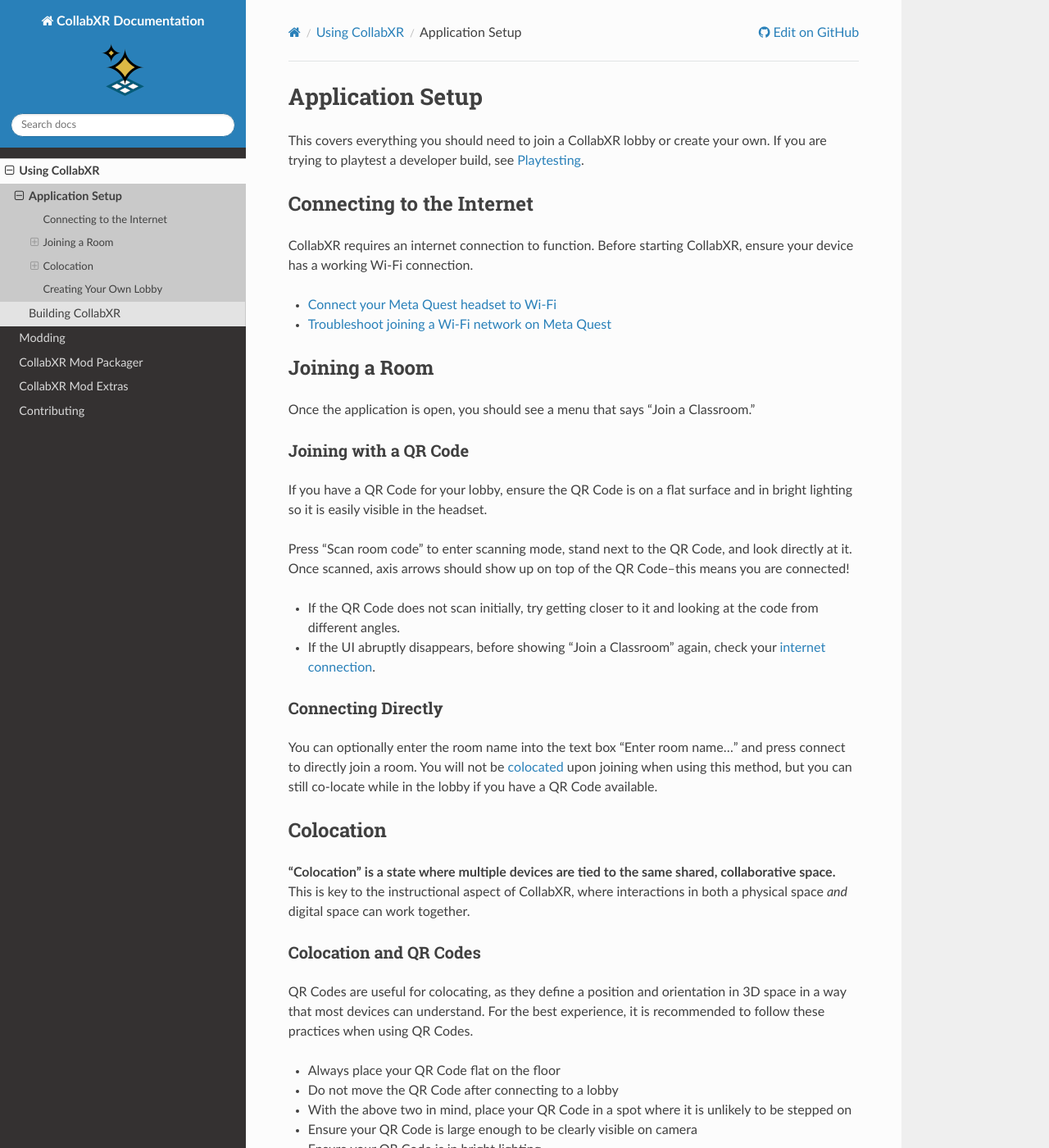
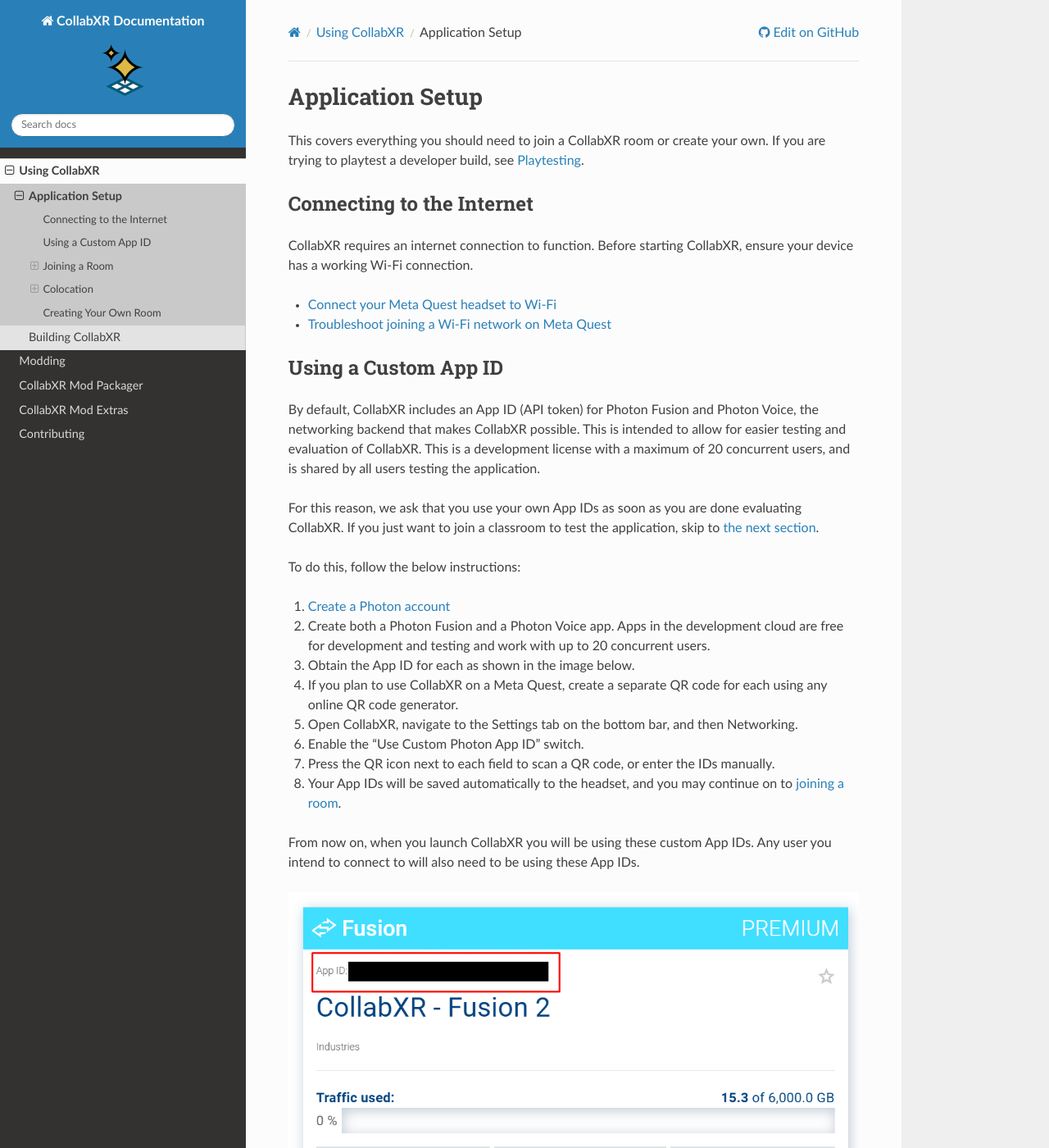
Before and after one commit to Envision-Center/CollabXR-Documentation, a Sphinx documentation site: the page built from docs/source/collab/setup.rst, in a window 1280 px wide and 1400 px high. Shown: the whole window at 82% size. Built offline with Sphinx 7.4.7 and the Read the Docs theme 3.1.0, drawn with Linux system fonts in a browser that asks for light colours; some of the changed text lies outside the part shown.

Commit message:
Photon App ID setup (#18)
* fixed README typo

* added Photon setup instructions

```diff
--- a/README.rst
+++ b/README.rst
@@ -13,7 +13,7 @@
 1.  Create a virtual Python environment: ``python3 -m venv .venv/``
 2. Enter virtual environment: ``source .venv/bin/activate`` (or ``.\.venv\Scripts\activate.bat`` if on Windows)
 3. Install dependencies: ``pip install -r docs/requirements.txt``
-4. Optionally install esbonio language server for Sphnix (preferablly global): ``pip install esobnio``
+4. Optionally install esbonio language server for Sphnix (preferablly global): ``pip install esbonio``
 5. Install Prettier for auto-formatting configs: ``npm i -g prettier``
 6. Setup pre-commit hooks for code cleanliness: ``pre-commit install``
 
--- a/docs/source/collab/setup.rst
+++ b/docs/source/collab/setup.rst
@@ -2,7 +2,7 @@
 Application Setup
 ============================
 
-This covers everything you should need to join a CollabXR lobby or create your own.
+This covers everything you should need to join a CollabXR room or create your own.
 If you are trying to playtest a developer build, see :ref:`Playtesting <section playtesting>`.
 
 .. _section connecting to the internet:
@@ -16,6 +16,32 @@
 - `Connect your Meta Quest headset to Wi-Fi <https://www.meta.com/en-gb/help/quest/1816744325172615/>`_
 - `Troubleshoot joining a Wi-Fi network on Meta Quest <https://www.meta.com/en-gb/help/quest/517103729284781/>`_
 
+.. _section custom app id:
+
+Using a Custom App ID
+----------------------
+
+By default, CollabXR includes an App ID (API token) for Photon Fusion and Photon Voice, the networking backend that makes CollabXR possible. This is intended to allow for easier testing and evaluation of CollabXR. This is a development license with a maximum of 20 concurrent users, and is shared by all users testing the application.
+
+For this reason, we ask that you use your own App IDs as soon as you are done evaluating CollabXR. If you just want to join a classroom to test the application, skip to :ref:`the next section <section joining room>`.
+
+To do this, follow the below instructions:
+
+1. `Create a Photon account <https://www.photonengine.com/>`_
+2. Create both a Photon Fusion and a Photon Voice app. Apps in the development cloud are free for development and testing and work with up to 20 concurrent users.
+3. Obtain the App ID for each as shown in the image below.
+4. If you plan to use CollabXR on a Meta Quest, create a separate QR code for each using any online QR code generator.
+5. Open CollabXR, navigate to the Settings tab on the bottom bar, and then Networking.
+6. Enable the "Use Custom Photon App ID" switch.
+7. Press the QR icon next to each field to scan a QR code, or enter the IDs manually.
+8. Your App IDs will be saved automatically to the headset, and you may continue on to :ref:`joining a room <section joining room>`.
+
+From now on, when you launch CollabXR you will be using these custom App IDs. Any user you intend to connect to will also need to be using these App IDs.
+
+.. image:: /images/photon_fusion_appid.png
+
+.. _section joining room:
+
 Joining a Room
 ----------------------------
 
@@ -24,7 +50,11 @@
 Joining with a QR Code
 ^^^^^^^^^^^^^^^^^^^^^^^^^^^^^^
 
-If you have a QR Code for your lobby, ensure the QR Code is on a flat surface and in bright lighting so it is easily visible in the headset.
+.. note::
+
+	Joining a room without changing your Photon App IDs will place you in a room using the Envision Center's development API keys. This is intended only for testing and evaluating CollabXR. If you are using CollabXR for research, education, or any other production environment we ask that you :ref:`use a custom App ID<section custom app id>`.
+
+If you have a QR Code for your room, ensure the QR Code is on a flat surface and in bright lighting so it is easily visible in the headset.
 
 Press "Scan room code" to enter scanning mode, stand next to the QR Code, and look directly at it.
 Once scanned, axis arrows should show up on top of the QR Code--this means you are connected!
@@ -37,7 +67,7 @@
 
 You can optionally enter the room name into the text box "Enter room name..." and press connect to directly join a room.
 You will not be :ref:`colocated <section colocation>` upon joining when using this method,
-but you can still co-locate while in the lobby if you have a QR Code available.
+but you can still co-locate while in the room if you have a QR Code available.
 
 .. _section colocation:
 
@@ -54,17 +84,17 @@
 For the best experience, it is recommended to follow these practices when using QR Codes.
 
 - Always place your QR Code flat on the floor
-- Do not move the QR Code after connecting to a lobby
+- Do not move the QR Code after connecting to a room
 - With the above two in mind, place your QR Code in a spot where it is unlikely to be stepped on
 - Ensure your QR Code is large enough to be clearly visible on camera
 - Ensure your QR Code is in bright lighting
 
-Colocating while in a Lobby
+Colocating while in a Room
 ^^^^^^^^^^^^^^^^^^^^^^^^^^^^^^^
 
 Devices can sometimes "drift" and lose their colocation due to poor tracking, latency, or the device falling asleep.
 You can tell if a user is not co-located because the "User" tag above their head will be offset or not be visible, and they will not see objects in the same position as you do.
-This can be fixed by re-scanning the QR Code while inside the lobby.
+This can be fixed by re-scanning the QR Code while inside the room.
 
 1. Open the menu using the bottom button on your Quest controller
 2. On the bottom bar, select the "Colocate" tab with the QR Code icon
@@ -73,11 +103,11 @@
 If the colocation was successful, you should see the axis arrows re-appear on top of the QR Code.
 
 
-Creating Your Own Lobby
+Creating Your Own Room
 --------------------------------
 
-To create your own lobby, use a QR Code generator from online.
-Lobby codes just need to be raw text, they do not need to be a web URL or anything.
-Enter in the desired name of your lobby, and print out the QR Code on a sheet of paper--make sure it's large enough to be read by the headset, about 6 inches across minimum.
+To create your own room, use a QR Code generator from online.
+Room codes just need to be raw text, they do not need to be a web URL or anything.
+Enter in the desired name of your room, and print out the QR Code on a sheet of paper--make sure it's large enough to be read by the headset, about 6 inches across minimum.
 
 Place the QR Code on the ground, and you should be ready!
--- a/docs/source/contribution/setup.rst
+++ b/docs/source/contribution/setup.rst
@@ -18,7 +18,7 @@
 ^^^^^^^^^^^^^^^^^^^^^^^^^^^^^^^^
 
 In order to minimize interference with other developers while testing, **we heavily advise setting your default room via Developer Preferences**.
-The "default room" is the lobby you enter when you press "Connect" on the main menu without adding a lobby ID or scanning a QR Code.
+The "default room" is the room you enter when you press "Connect" on the main menu without adding a room ID or scanning a QR Code.
 
 To do this, first hit Play using the arrow at the top of the screen.
 This should automatically create an asset at ``Assets/Resources/Preferences/DeveloperPreferences.asset``.
@@ -40,7 +40,7 @@
 
 Open the ``Assets/Scenes/Menu.unity`` scene, and then press Play.
 This should drop you in the main menu for CollabXR. Press "Connect" to enter into your `configured default room <section configure default room>`_.
-After connecting to a lobby, you can press B to open the spawn menu and tool selector.
+After connecting to a room, you can press B to open the spawn menu and tool selector.
 You may need to disable one of the simulated controllers using the **Open Inputs > Global Input Settings** in order to open or interact with menus.
 
 .. _Meta XR Simulator: https://developers.meta.com/horizon/downloads/package/meta-xr-simulator/
```
Also changed, not shown: docs/source/images/photon_fusion_appid.png (added).
